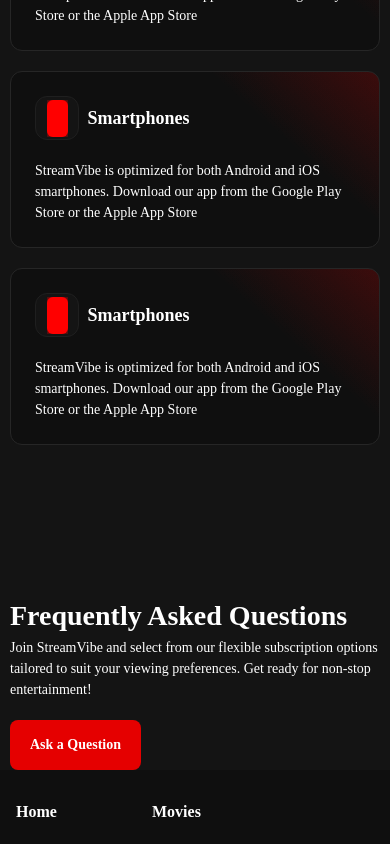
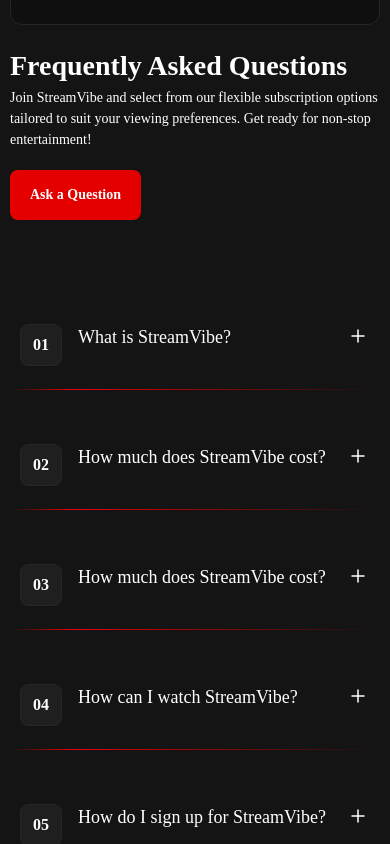
Before and after one commit to DolimovS/movie.uz, a Vue app: page / in a window 390 px wide. Shown: the part 2720-3564 px from the top of the page. Built offline with nearby package versions, Linux system fonts and the light colour scheme; a web font is replaced by a local one.

Commit message:
question is media finaly

```diff
--- a/src/components/CardDevices.vue
+++ b/src/components/CardDevices.vue
@@ -97,6 +97,7 @@
 .card_container {
   gap: 24px;
   padding: 40px;
+  /* border: 1px silid red; */
 }
 .card_container_text {
     gap: 12px;
--- a/src/components/Questions.vue
+++ b/src/components/Questions.vue
@@ -1,12 +1,16 @@
 <template>
-    <div>
-        <div class="questions_title">
-            <span class="question_number">01</span>
+  <div class="qaestion_container">
+    <div
+      v-for="(question, index) in questions"
+      class="questions_title"
+      @click="toggleQuestion(question.id)"
+      :key="index">
+      <span class="question_number"> 0{{ question.id }}</span>
       <div class="question_text">
-                <h1>What is StreamVibe?</h1>
-                <p>StreamVibe is a streaming service that allows you to watch movies and shows on demand.</p>
+        <h1>{{ question.title }}</h1>
+        <p v-if="activeQuestion === question.id">{{ question.answer }}</p>
       </div>
-            <Icon :name="questionToggle ? 'minus' : 'plus'" />
+      <Icon :name="activeQuestion === question.id ? 'minus' : 'plus'" />
     </div>
   </div>
 </template>
@@ -20,31 +24,176 @@
   },
   data() {
     return {
-            questionToggle: false,
+      activeQuestion: null,
+      questions: [
+        {
+          id: 1,
+          title: "What is StreamVibe?",
+          answer: "StreamVibe is a streaming service that allows you to watch movies and shows on demand."
+        },
+        {
+          id: 2,
+          title: "How much does StreamVibe cost?",
+          answer: "StreamVibe is a streaming service that allows you to watch movies and shows on demand."
+        },
+        {
+          id: 3,
+          title: "How much does StreamVibe cost?",
+          answer: "StreamVibe is a streaming service that allows you to watch movies and shows on demand."
+        },
+        {
+          id: 4,
+          title: "How can I watch StreamVibe?",
+          answer: "StreamVibe is a streaming service that allows you to watch movies and shows on demand."
+        },
+        {
+          id: 5,
+          title: "How do I sign up for StreamVibe?",
+          answer: "StreamVibe is a streaming service that allows you to watch movies and shows on demand."
+        },
+         {
+          id: 6,
+          title: "What is the StreamVibe free trial?",
+          answer: "StreamVibe is a streaming service that allows you to watch movies and shows on demand."
+        },
+         {
+          id: 7,
+          title: "How do I contact StreamVibe customer support?",
+          answer: "StreamVibe is a streaming service that allows you to watch movies and shows on demand."
+        },
+         {
+          id: 8,
+          title: "What are the StreamVibe payment methods?",
+          answer: "StreamVibe is a streaming service that allows you to watch movies and shows on demand."
+        }
+      ]
+    }
+  },
+  methods: {
+    toggleQuestion(id) {
+      this.activeQuestion = this.activeQuestion === id ? null : id
     }
   }
 }
 </script>
 
+
 <style>
+.qaestion_container{
+    display: flex;
+    flex-wrap: wrap;
+    justify-content: space-between;
+    gap: 30px;
+}
 .questions_title {
   display: flex;
-    gap: 16px;
+  gap: 24px;
   align-items: start;
+  padding: 30px;
+  flex: 1 1 calc(40% - 30px);
+  /* border: 1px solid red; */
+  position: relative; /* ::after joylashishi uchun */
+}
+
+.questions_title::after {
+  content: "";
+  position: absolute;
+  left: 0;
+  bottom: 0;
+  width: 100%;
+  height: 1px;
+  background: linear-gradient(
+    90deg,
+    rgba(229, 0, 0, 0) 0%,
+    #E50000 16.67%,
+    rgba(229, 0, 0, 0) 100%
+  );
 }
 
 .question_number {
-    padding: 16px;
+    padding: 20px;
     border-radius: 8px;
     border: 1px solid #262626;
     background-color: #1F1F1F;
 font-family: Manrope;
 font-weight: 600;
 font-style: SemiBold;
-    font-size: 16px;
+font-size: 20px;
 leading-trim: NONE;
 line-height: 100%;
 letter-spacing: 0%;
+}
+.question_text{
+    display: flex;
+    flex-direction: column;
+    gap: 20px;
+    max-width: 560px;
+    width: 100%;
+}
+.question_text h1{
+font-family: Manrope;
+font-weight: 500;
+font-style: Medium;
+font-size: 22px;
+leading-trim: NONE;
+line-height: 150%;
+letter-spacing: 0%;
+}
+.question_text p{
+font-family: Manrope;
+font-weight: 400;
+font-style: Regular;
+font-size: 18px;
+leading-trim: NONE;
+line-height: 150%;
+letter-spacing: 0%;
+color: #999999;
+}
 
+@media (max-width:1120px) {
+
+.questions_title {
+  gap: 16px;
+  padding: 24px;
+}
+.question_number {
+    padding: 16px;
+font-size: 16px;
+}
+.question_text{
+    gap: 14px;
+}
+.question_text h1{
+font-size: 20px;
+}
+.question_text p{
+font-size: 16px;
+}
+}
+
+@media (max-width:800px){
+    .questions_title {
+  flex: 1  calc(90% - 30px);
+}
+}
+
+@media (max-width:450px) {
+
+.questions_title {
+  gap: 16px;
+  padding: 24px 10px;
+}
+.question_number {
+    padding: 12px;
+}
+.question_text{
+    gap: 20px;
+}
+.question_text h1{
+font-size: 18px;
+}
+.question_text p{
+font-size: 14px;
+}
 }
 </style>
--- a/src/components/Template/Icon.vue
+++ b/src/components/Template/Icon.vue
@@ -62,10 +62,10 @@
                     <path d="M16.0923 1.11084V1.11182C18.1036 1.12172 19.5414 2.55474 19.5415 4.54639V4.54736C19.5527 13.9235 19.5527 23.2884 19.5415 32.6646V32.6655C19.5413 34.6601 18.1015 36.0999 16.1069 36.1001H16.105C12.2271 36.1113 8.34903 36.1113 4.47118 36.1001H4.4702C3.36774 36.1001 2.48877 35.7401 1.88622 35.1411C1.28391 34.5423 0.916713 33.6637 0.911606 32.5503C0.889128 27.8973 0.899887 23.2563 0.899887 18.6001C0.899887 13.9551 0.888646 9.30227 0.899887 4.65967V4.65869C0.899965 2.9446 1.74576 1.75598 3.21922 1.27783L3.22313 1.27686C3.56639 1.1625 3.94991 1.11182 4.33543 1.11182H4.33641C8.25876 1.10058 12.1812 1.0996 16.0923 1.11084ZM10.2261 29.5796C9.03406 29.5797 8.06988 30.5295 8.08446 31.7153C8.09917 32.8924 9.08136 33.8433 10.2554 33.8286C11.3368 33.8147 12.2178 32.9829 12.3237 31.9243L12.3345 31.7095C12.3459 30.4997 11.4234 29.5796 10.2261 29.5796ZM7.91258 3.37158C7.54117 3.37846 7.18003 3.46893 6.90184 3.69873C6.6101 3.93975 6.47463 4.28092 6.46629 4.64795C6.45832 5.00789 6.56694 5.36366 6.8325 5.62939C7.09624 5.89313 7.45814 6.01081 7.84715 6.01221V6.01318C9.42577 6.03573 10.9931 6.03573 12.5718 6.01318H12.5747C13.3586 5.99751 14.0248 5.43312 13.9858 4.63428C13.968 4.26494 13.8092 3.93441 13.5278 3.70264C13.2524 3.47582 12.8959 3.3716 12.52 3.37158H7.91258Z"
                     fill="#ff0000" stroke="#ff0000"`,
                     plus:`<svg xmlns="http://www.w3.org/2000/svg" width="24" height="24" viewBox="0 0 24 24" fill="white">
-                    <path d="M6 12H18M12 18V6" stroke="#292D32" stroke-width="1.5" stroke-linecap="round" stroke-linejoin="round"/>
+                    <path d="M6 12H18M12 18V6" stroke="white" stroke-width="1.5" stroke-linecap="round" stroke-linejoin="round"/>
                     </svg>`,
                     minus:`<svg xmlns="http://www.w3.org/2000/svg" width="24" height="24" viewBox="0 0 24 24" fill="white">
-                    <path d="M6 12H18" stroke="#292D32" stroke-width="1.5" stroke-linecap="round" stroke-linejoin="round"/>
+                    <path d="M6 12H18" stroke="white" stroke-width="1.5" stroke-linecap="round" stroke-linejoin="round"/>
                     </svg>`
 
             }
--- a/src/pages/Home.vue
+++ b/src/pages/Home.vue
@@ -12,6 +12,7 @@
                 <Button :btn_title="btn_title"
                  btn_bc_color="#E50000"/>
             </div>
+            <Questions/>
         </div>
     </div>
 </template>
@@ -20,6 +21,7 @@
 import HomeCatogoriya from '../components/HomeCatogoriya.vue';
 import HomeSection from '../components/HomeSection.vue';
 import Sarlavha from '../components/Sarlavha.vue';
+import Questions from '../components/Questions.vue';
 import Devices from "../components/Devices.vue"
 import Button from "../components/Button.vue"
 
@@ -32,6 +34,7 @@
         Sarlavha,
         Devices,
         Button,
+        Questions,
     },
     data() {
         return {
@@ -60,10 +63,13 @@
     display: flex;
     flex-direction: column;
     gap: 80px;
+    /* border: 1px solid red; */
 }
 /* questions_page */
 .questions_page{
-
+    display: flex;
+    flex-direction: column;
+    gap: 80px;
 }
 .question_title{
     display: flex;
@@ -74,9 +80,17 @@
 
 @media (max-width:1440px) {
     .decices_product {
-        padding-top: 120px;
-        gap: 60px;
+        /* padding-top: 120px; */
+        gap: 50px;
     }
+    .home {
+    gap: 80px;
+}
+}
+@media (max-width:1000px) {
+    .home {
+    gap: 60px;
+}
 }
 
 @media (max-width:600px) {
@@ -86,5 +100,12 @@
     align-items: start;
     gap: 20px;
 }
+ .decices_product {
+        /* padding-top: 120px; */
+        gap: 20px;
+    }
+    .home {
+    gap: 20px;
+}
 }
 </style>
```
Lines whose indentation alone changed are shown as unchanged.
